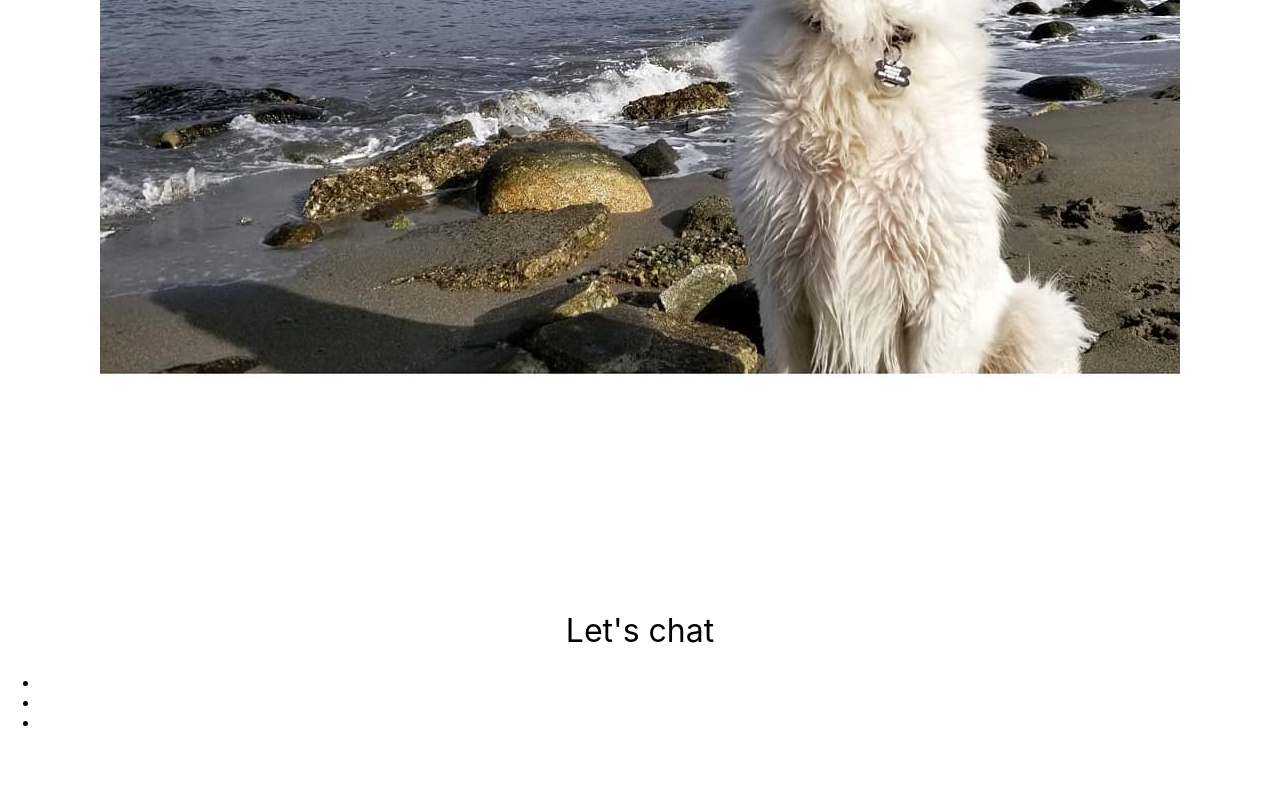
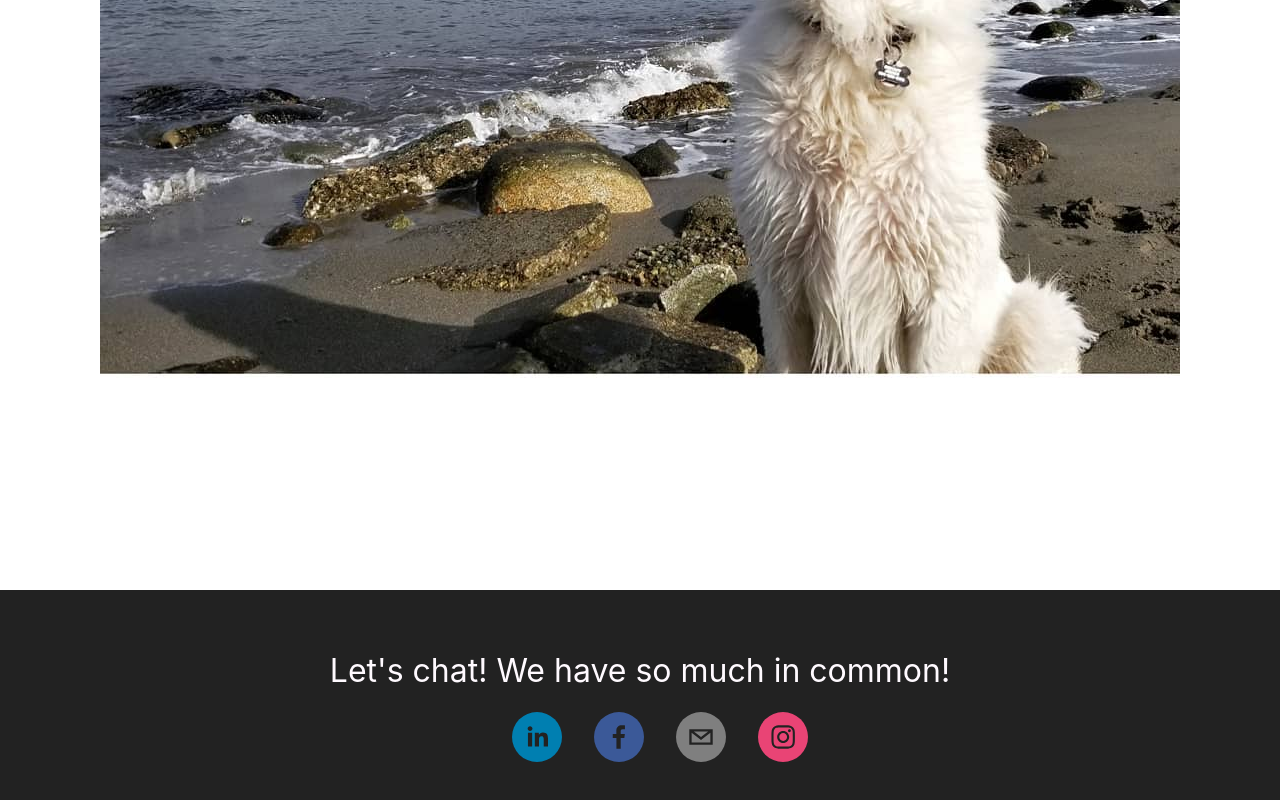
Before and after one commit to joshewood/joshewood.com, a React (Create React App) app in the folder portfolio/: page / in a window 1280 px wide. Shown: the part 1771-2571 px from the top of the page. Before the commit the page ends 2519 px from the top, so only its background shows below. Built offline with nearby package versions, Linux system fonts and the light colour scheme.

Commit message:
😍 finishing touches

```diff
--- a/portfolio/package.json
+++ b/portfolio/package.json
@@ -10,7 +10,8 @@
     "gh-pages": "^2.2.0",
     "react": "^16.13.0",
     "react-dom": "^16.13.0",
-    "react-scripts": "3.4.0"
+    "react-scripts": "3.4.0",
+    "react-social-icons": "^4.1.0"
   },
   "scripts": {
     "start": "react-scripts start",
--- a/portfolio/src/App.js
+++ b/portfolio/src/App.js
@@ -1,5 +1,7 @@
 import React, { useState, useEffect, useMemo  } from 'react';
 import logo from './logo.svg';
+import { SocialIcon } from 'react-social-icons';
+
 import './App.scss';
 
 const adjectives = [
@@ -90,17 +92,20 @@ function App() {
       </div>
 
       <div className="ConnectPanel">
-        <h1>Let's chat</h1>
+        <h1>Let's chat! We have so much in common!</h1>
         <ul className="SocialLinks">
           <li>
-            <a href=""></a>
+            <SocialIcon url="https://www.linkedin.com/in/agamedesigner/" />
           </li>
           <li>
-            <a href=""></a>
+            <SocialIcon url="https://www.facebook.com/josh.wood.12576" />
           </li>
           <li>
-            <a href=""></a>
+            <SocialIcon url="mailto:gdjoshwood@gmail.com" />
           </li>
+          <li>
+            <SocialIcon url="https://www.instagram.com/maremmazero/"/>
+            </li>
         </ul>
       </div>
     </div>
--- a/portfolio/src/App.scss
+++ b/portfolio/src/App.scss
@@ -197,3 +197,19 @@ h1 {
     }
   }
 }
+
+ul {
+  list-style-type: none;
+  display: flex;
+  flex-direction: row;
+  justify-content: center;
+  li {
+    margin: 0 1em;
+  }
+}
+
+.ConnectPanel {
+  padding: 5vh 0;
+  background: #222;
+  color: #FFFAFF;
+}
```
Also changed, not shown: 1 other file (tests, documents, lock files or other folders).
